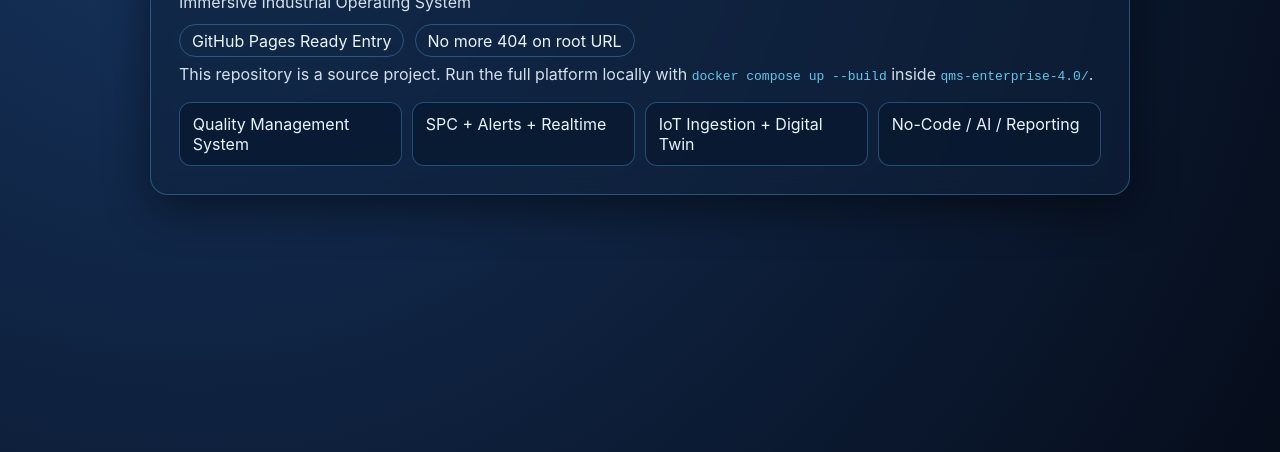
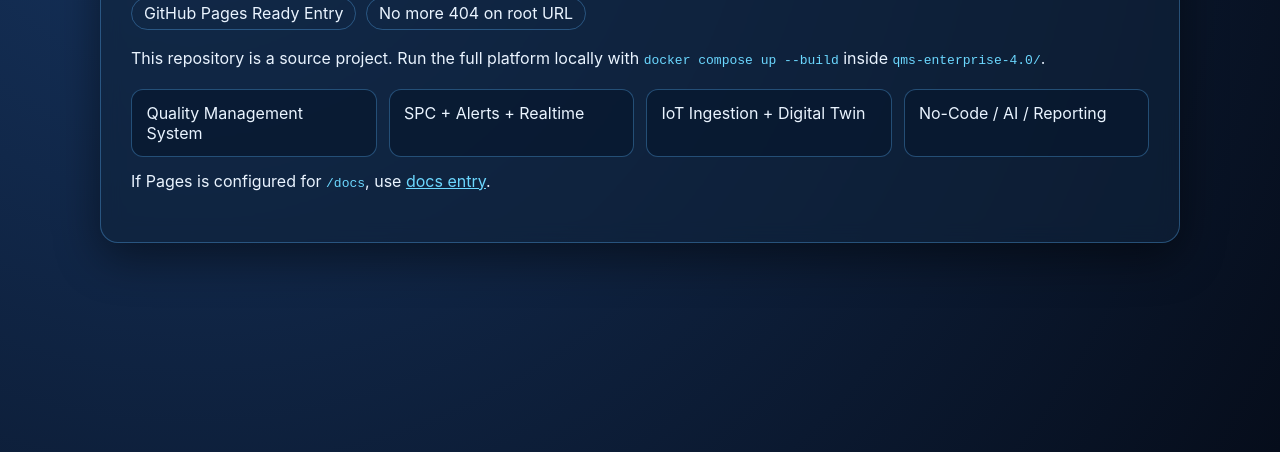
Before and after one commit to mohassan199319931993-dev/new, a plain HTML site: page index.html in a window 1280 px wide. Shown: the part 348-800 px from the top of the page. Drawn offline with Linux system fonts and the light colour scheme.

Commit message:
feat: refine GitHub Pages landing content and layout

```diff
--- a/index.html
+++ b/index.html
@@ -3,37 +3,52 @@
   <head>
     <meta charset="UTF-8" />
     <meta name="viewport" content="width=device-width, initial-scale=1.0" />
-    <title>QMS Enterprise 4.0</title>
+    <title>QMS Enterprise 4.0 | Immersive Industrial Operating System</title>
     <style>
-      :root { --bg:#060d1b; --card:#10233d88; --line:#5eb8ff55; --txt:#eaf4ff; --acc:#6cd8ff; }
+      :root { --bg:#060d1b; --card:#10233d99; --line:#5eb8ff55; --txt:#eaf4ff; --acc:#6cd8ff; }
       * { box-sizing:border-box; }
-      body { margin:0; min-height:100vh; color:var(--txt); font-family:Inter,Segoe UI,Arial,sans-serif;
-        background: radial-gradient(circle at 15% 20%, #16345f, var(--bg)); display:grid; place-items:center; padding:24px; }
-      .card { width:min(980px,100%); border:1px solid var(--line); border-radius:18px; padding:28px;
-        background:var(--card); backdrop-filter: blur(10px); box-shadow:0 15px 45px #0007; }
-      h1 { margin:0 0 8px; font-size:clamp(1.8rem,3vw,2.7rem); }
-      p { opacity:.9; margin:.4rem 0; }
-      .grid { margin-top:18px; display:grid; grid-template-columns:repeat(auto-fit,minmax(170px,1fr)); gap:10px; }
-      .pill { border:1px solid var(--line); border-radius:999px; padding:.35rem .75rem; display:inline-block; margin:.35rem .35rem 0 0; }
-      .module { border:1px solid var(--line); border-radius:12px; padding:.7rem .8rem; background:#08182db0; }
+      body {
+        margin:0; min-height:100vh; color:var(--txt); font-family:Inter,Segoe UI,Arial,sans-serif;
+        background: radial-gradient(circle at 15% 20%, #16345f, var(--bg)); display:grid; place-items:center; padding:24px;
+      }
+      .card {
+        width:min(1080px,100%); border:1px solid var(--line); border-radius:18px; padding:30px;
+        background:var(--card); backdrop-filter: blur(10px); box-shadow:0 15px 45px #0007;
+      }
+      h1 { margin:0; font-size:clamp(2rem,3.5vw,3rem); }
+      h2 { margin:.35rem 0 1rem; font-weight:500; opacity:.9; }
+      .badges { display:flex; gap:.6rem; flex-wrap:wrap; margin:1rem 0; }
+      .badge { border:1px solid var(--line); border-radius:999px; padding:.35rem .75rem; }
+      .desc { margin:.75rem 0 1.1rem; line-height:1.6; }
+      .grid { display:grid; grid-template-columns:repeat(auto-fit,minmax(190px,1fr)); gap:12px; margin-top:10px; }
+      .module { border:1px solid var(--line); border-radius:12px; padding:.8rem .9rem; background:#08182db0; }
       code { color:var(--acc); }
+      a { color:var(--acc); }
     </style>
   </head>
   <body>
     <main class="card">
       <h1>QMS Enterprise 4.0</h1>
-      <p>Immersive Industrial Operating System</p>
-      <div>
-        <span class="pill">GitHub Pages Ready Entry</span>
-        <span class="pill">No more 404 on root URL</span>
+      <h2>Immersive Industrial Operating System</h2>
+
+      <div class="badges">
+        <span class="badge">GitHub Pages Ready Entry</span>
+        <span class="badge">No more 404 on root URL</span>
       </div>
-      <p>This repository is a source project. Run the full platform locally with <code>docker compose up --build</code> inside <code>qms-enterprise-4.0/</code>.</p>
-      <div class="grid">
+
+      <p class="desc">
+        This repository is a source project. Run the full platform locally with
+        <code>docker compose up --build</code> inside <code>qms-enterprise-4.0/</code>.
+      </p>
+
+      <section class="grid" aria-label="Platform modules overview">
         <article class="module">Quality Management System</article>
         <article class="module">SPC + Alerts + Realtime</article>
         <article class="module">IoT Ingestion + Digital Twin</article>
         <article class="module">No-Code / AI / Reporting</article>
-      </div>
+      </section>
+
+      <p class="desc">If Pages is configured for <code>/docs</code>, use <a href="./docs/">docs entry</a>.</p>
     </main>
   </body>
 </html>
```
Also changed, not shown: docs/index.html (+15 -8 lines).
